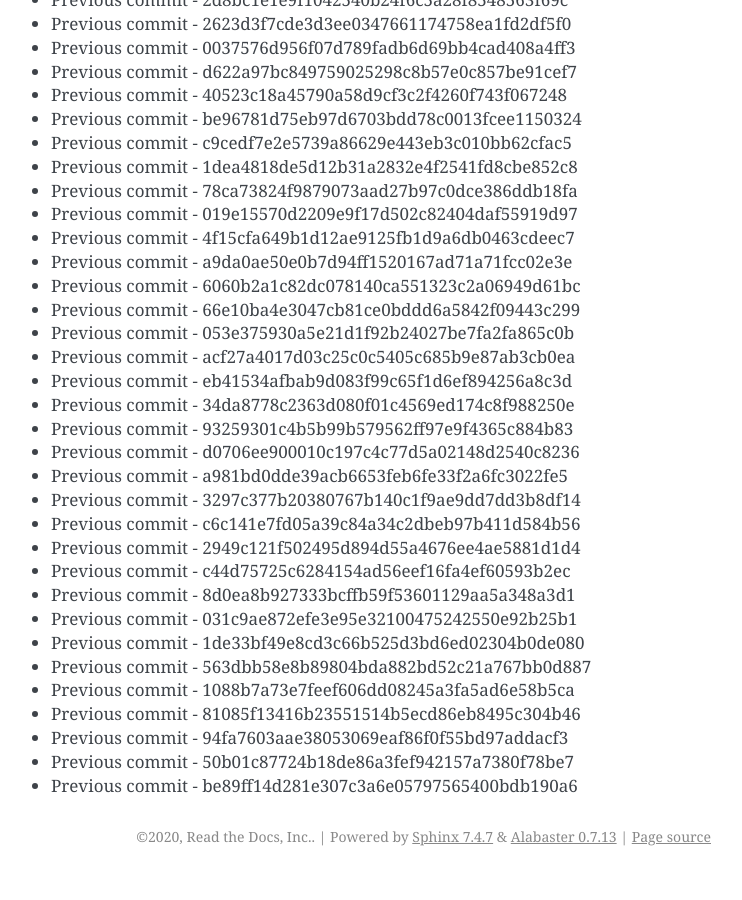
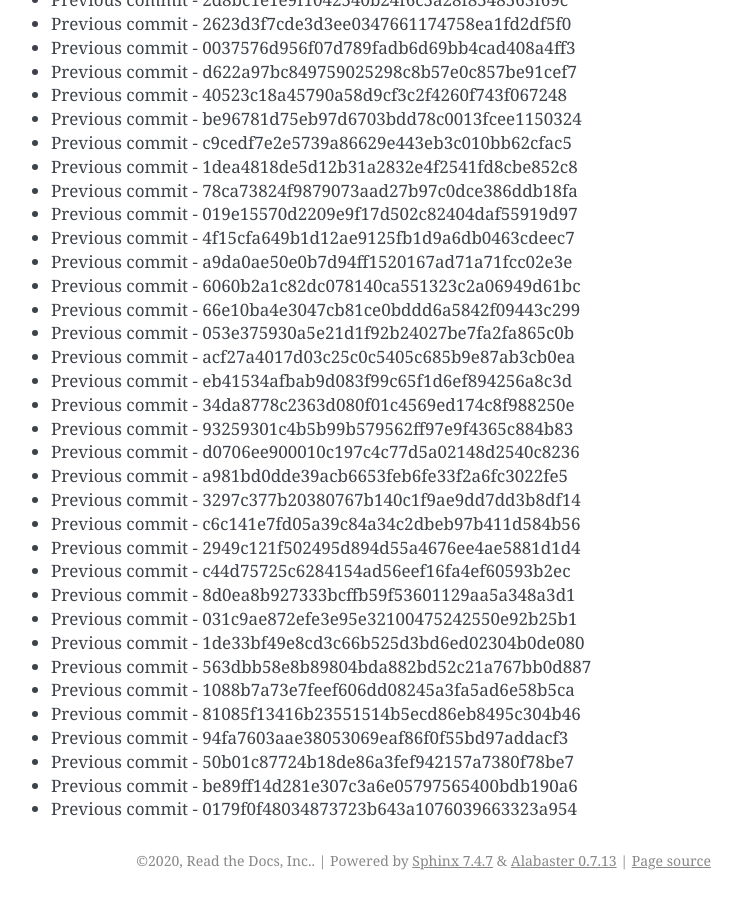
Before and after one commit to readthedocs/rtd-git-stresstest, a Sphinx documentation site: the page built from docs/updates.rst, in a window 1280 px wide and 900 px high, scrolled down 45322 px. Shown: the whole window, without its empty margins (399-1141 px from the left). Built offline with Sphinx 7.4.7, drawn with Linux system fonts in a browser that asks for light colours; before the commit the page ends 46198 px from its top, so only the background shows below that.

Commit message:
Generating commit from previous: 0179f0f48034873723b643a1076039663323a954

```diff
--- a/docs/updates.rst
+++ b/docs/updates.rst
@@ -1936,3 +1936,4 @@ It can be tested for any performance characteristics.
 * Previous commit - 94fa7603aae38053069eaf86f0f55bd97addacf3
 * Previous commit - 50b01c87724b18de86a3fef942157a7380f78be7
 * Previous commit - be89ff14d281e307c3a6e05797565400bdb190a6
+* Previous commit - 0179f0f48034873723b643a1076039663323a954
```
